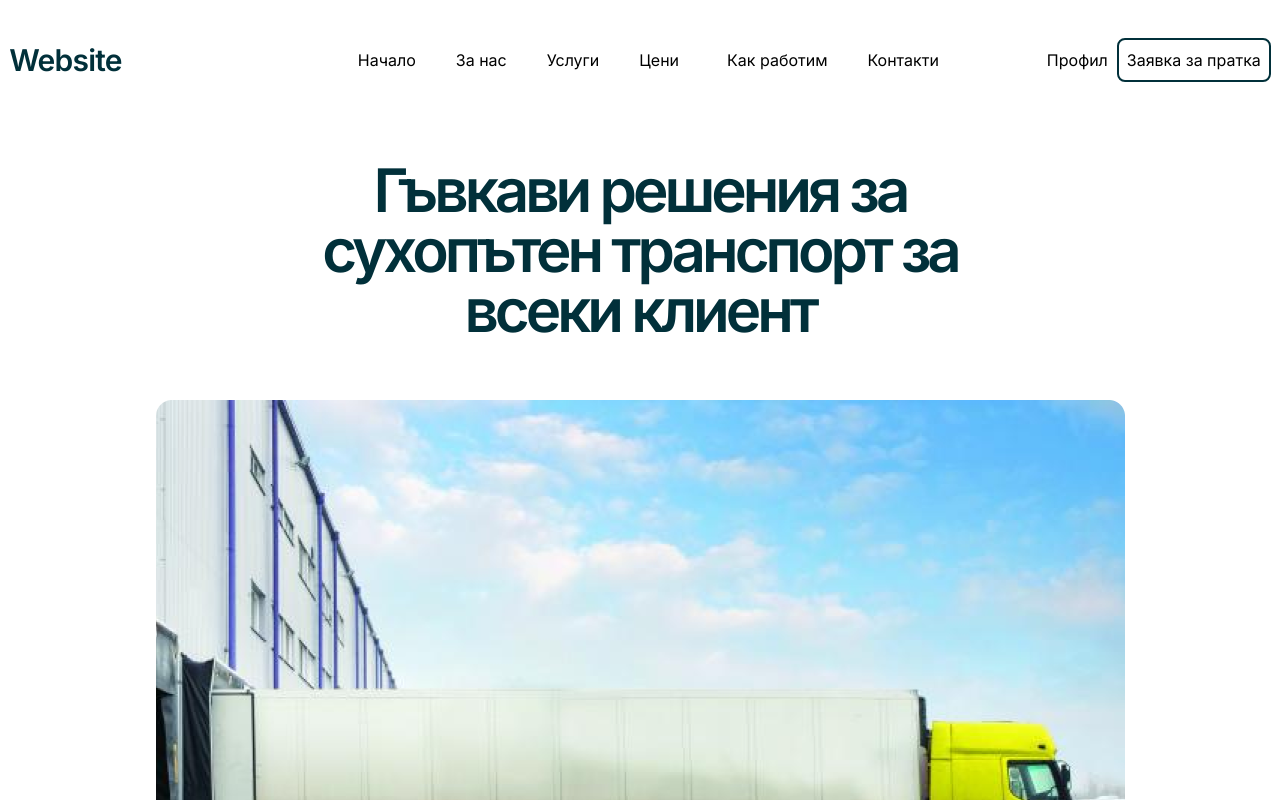
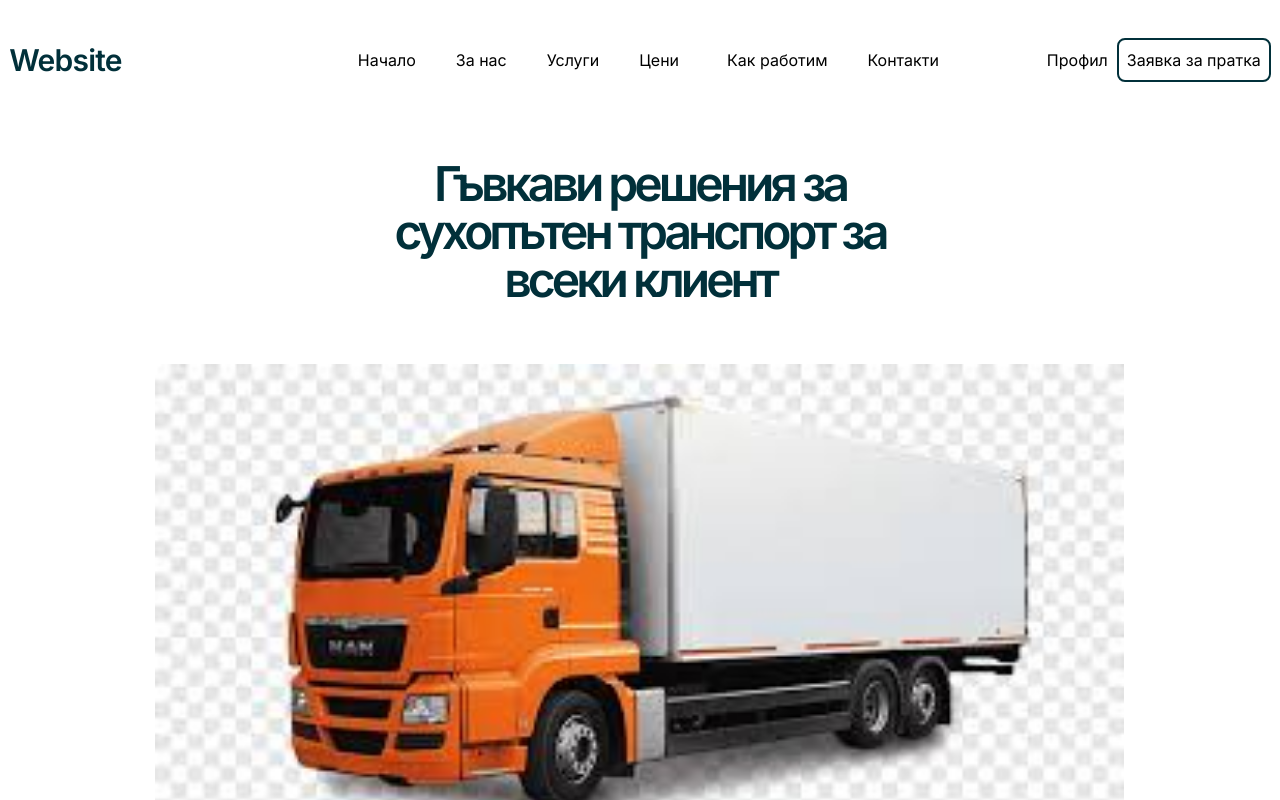
Before and after one commit to Chachko1/CargoWebsite, a Next.js app: page / in a window 1280 px wide. Shown: the top 800 px of the page. Built offline with nearby package versions, Linux system fonts and the light colour scheme.

Commit message:
Update Header.tsx

```diff
--- a/src/app/components/Header.tsx
+++ b/src/app/components/Header.tsx
@@ -4,12 +4,11 @@ const Header = () => {
   return (
   <section className="flex flex-col items-center justify-center">
             <h1 className="text-customBlue font-inter font-semibold text-2xl text-center w-[80%]
-            sm:text-4xl md-mt-[70px] md:leading-[108%] md:-tracking-[4px] lg:w-[50%] lg:text-5xl xl:text-6xl
-            2xl:text-7xl lg:pt-10">
+            sm:text-4xl md-mt-[70px] md:leading-[108%] md:-tracking-[4px] lg:w-[50%] lg:text-5xl lg:pt-10">
                 Гъвкави решения за сухопътен транспорт за всеки клиент
             </h1>
         <div className="mt-5 max-w-[90%] lg:mt-[60px]">
-            <img src="image.png" alt="" width={969} height={690} />
+            <img src="truck.png" alt="" width={969} height={690} />
         </div>
 
         </section>
```
